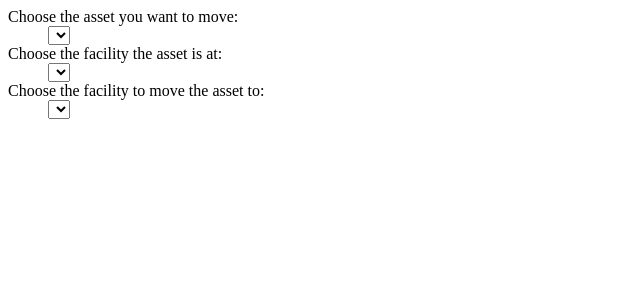
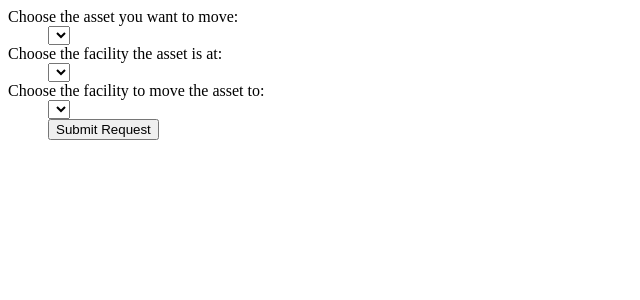
Before and after one commit to spargete/cis322-lost, a Flask app: page /transfer_req in a window 1280 px wide. Shown: the top 300 px of the page, without its empty margins (0-640 px from the left). Run offline with Flask 2, Linux system fonts and the light colour scheme; the visitor is signed in with stand-in values (Sample User, id 1); data that the repository does not hold is empty; parts of the project's set-up code (start-up, migrations or seed data) failed here and were passed over; some libraries are stand-ins or nearby versions.

Commit message:
Added a submit button to transfer request page

```diff
--- a/src/wsgi/templates/transfer_request.html
+++ b/src/wsgi/templates/transfer_request.html
@@ -21,6 +21,7 @@
 						<option value='{{entry.fcode}}'>{{entry.fcode}}</option>
 					{% endfor %}
 					</select>
+				<dd><input type='submit' value='Submit Request'
 			</dl>
 		</form>
 	</body>
```
